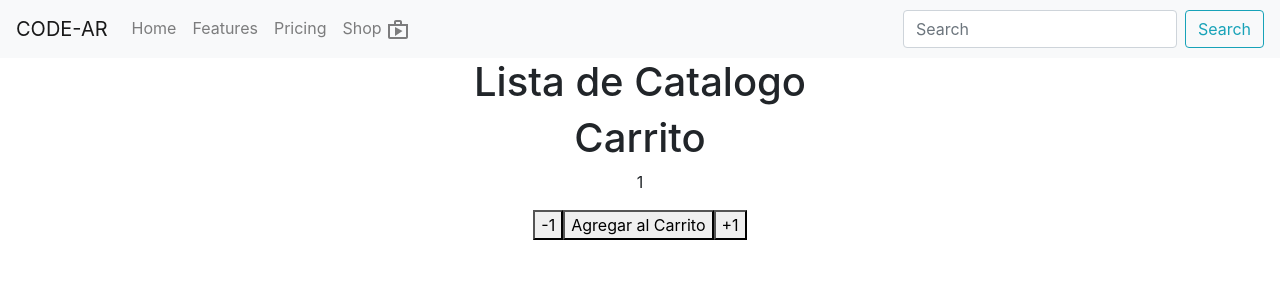
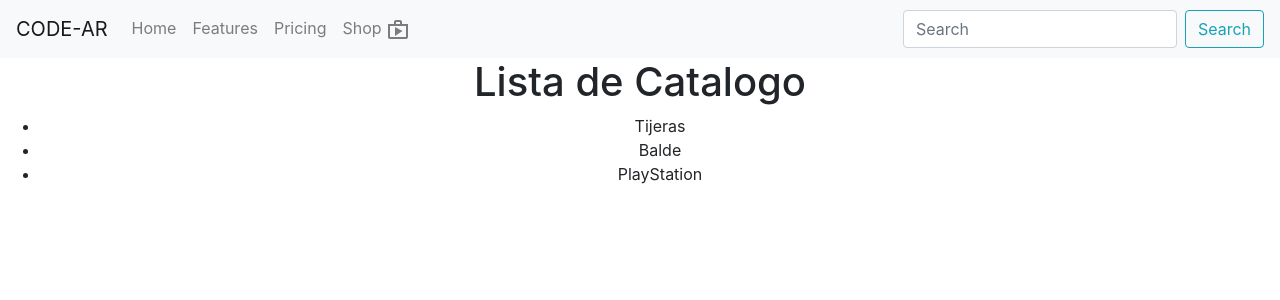
Before and after one commit to MiltonChico/coder-app, a React (Create React App) app: page / in a window 1280 px wide. Shown: the top 300 px of the page. Built offline with nearby package versions, Linux system fonts and the light colour scheme.

Commit message:
Added Item , and ItemList

```diff
--- a/src/App.js
+++ b/src/App.js
@@ -2,14 +2,13 @@ import './App.css';
 
 import NavBar from './components/common/NavBar';
 import ItemListContainer from './components/ItemListContainer';
-import ItemCount from './components/common/ItemCount';
+
 
 function App() {
   return (
     <div className="App">
      <NavBar />
      <ItemListContainer greeting="Lista de Catalogo"/>
-     <ItemCount stock={5} initial={1}/>
     </div>
   );
 }
--- a/src/components/ItemListContainer.js
+++ b/src/components/ItemListContainer.js
@@ -1,8 +1,12 @@
 import React from 'react'
+import ItemList from './common/ItemList'
 
 const ItemListContainer = (props) => {
      return (
-          <h1>{props.greeting}</h1>
+          <>
+               <h1>{props.greeting}</h1>
+               <ItemList />
+          </>
      )
 }
 
--- /dev/null
+++ b/src/components/common/Item.js
@@ -0,0 +1,17 @@
+import React from 'react'
+
+const Item = ({data}) => {
+
+     return (
+          <div>
+               <ul>
+                    {data.map( item =>
+                         <li key={item.id}>{item.nombre}</li>
+                    )}
+               </ul>
+
+          </div>
+     )
+}
+
+export default Item
--- /dev/null
+++ b/src/components/common/ItemList.js
@@ -0,0 +1,30 @@
+import React from 'react'
+
+import Item from './Item'
+
+const ItemList = () =>{
+
+     const items = [
+          {
+               id:1,
+               nombre:'Tijeras',
+               descripcion:'Tijeras muy buenas!'
+          },
+          {
+               id:2,
+               nombre:'Balde',
+               descripcion:'Balde que se llena de agua!'
+          },
+          {
+               id:3,
+               nombre:'PlayStation',
+               descripcion:'Playstation nueva para Jugar!'
+          }
+     ]
+
+     return (
+          <Item data={items}/>
+     )
+}
+
+export default ItemList
```
